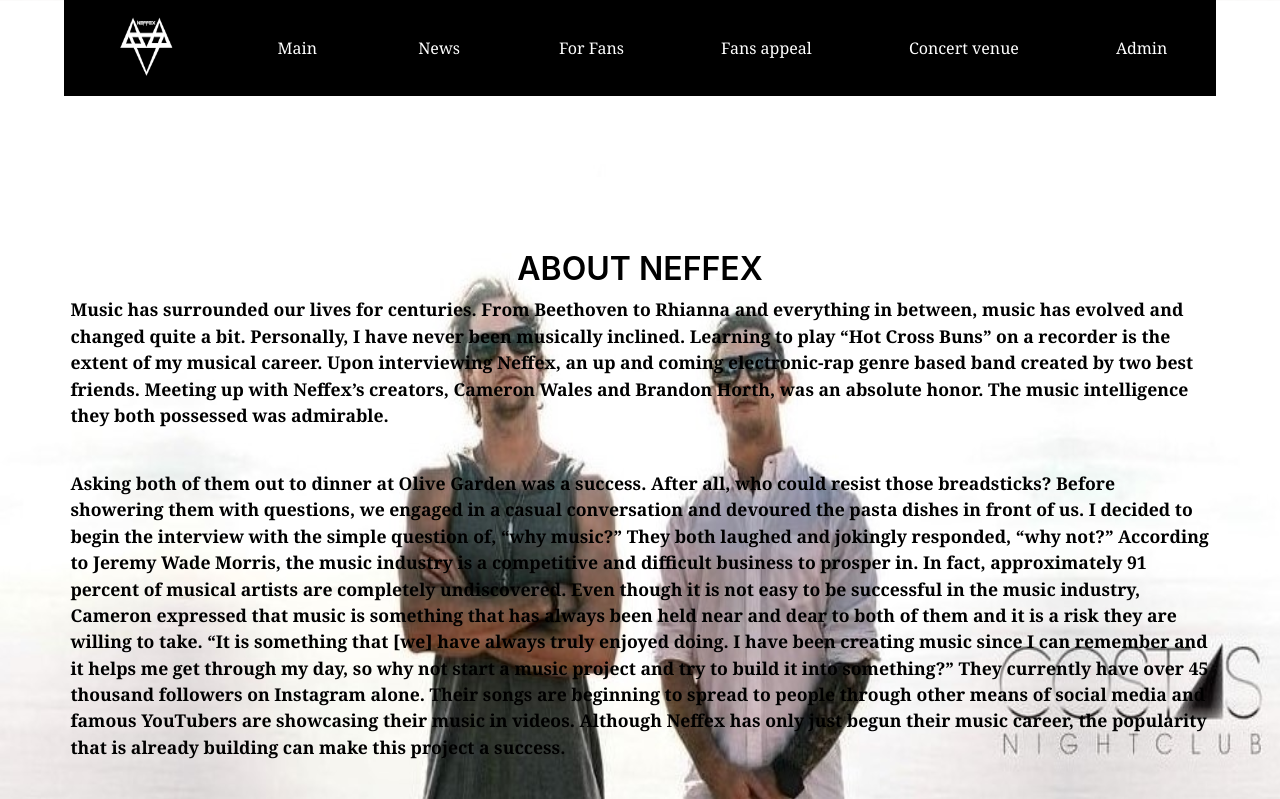
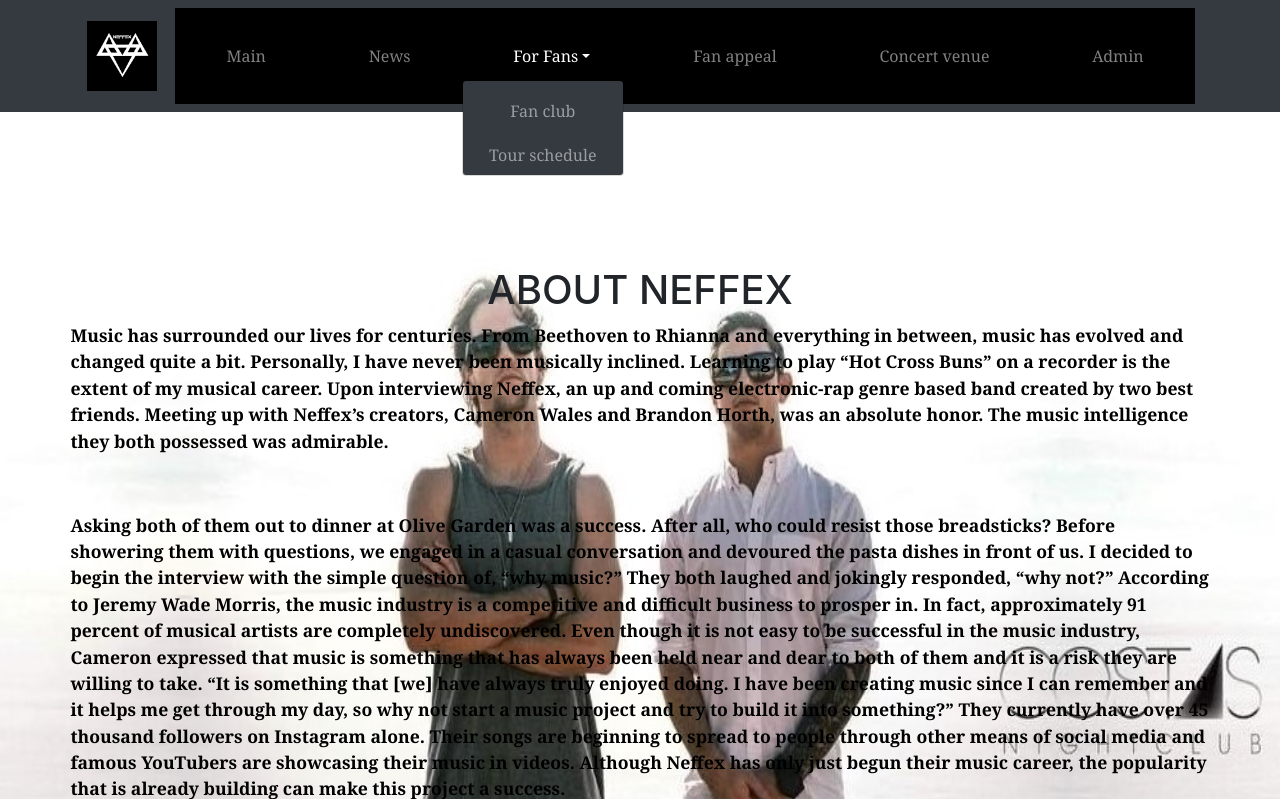
Before and after one commit to petryshyyn/Web_programming_lab1, a plain HTML site: page index.html in a window 1280 px wide. Both pictures are taken after a click on the item "For Fans". Shown: the top 799 px of the page. Drawn offline with nearby package versions, Linux system fonts and the light colour scheme.

Commit message:
change header

```diff
--- a/index.html
+++ b/index.html
@@ -1,34 +1,56 @@
-<!DOCTYPE html>
 <html lang="en">
 <head>
     <meta charset="UTF-8">
     <title>NEFFEX</title>
-    <link rel="stylesheet" href="https://maxcdn.bootstrapcdn.com/bootstrap/4.0.0/css/bootstrap.min.css" integrity="sha384-Gn5384xqQ1aoWXA+058RXPxPg6fy4IWvTNh0E263XmFcJlSAwiGgFAW/dAiS6JXm" crossorigin="anonymous">
-    <script src="https://maxcdn.bootstrapcdn.com/bootstrap/4.0.0/js/bootstrap.min.js" integrity="sha384-JZR6Spejh4U02d8jOt6vLEHfe/JQGiRRSQQxSfFWpi1MquVdAyjUar5+76PVCmYl" crossorigin="anonymous"></script>
-    <script src="https://code.jquery.com/jquery-3.2.1.slim.min.js" integrity="sha384-KJ3o2DKtIkvYIK3UENzmM7KCkRr/rE9/Qpg6aAZGJwFDMVNA/GpGFF93hXpG5KkN" crossorigin="anonymous"></script>
-    <script src="https://cdnjs.cloudflare.com/ajax/libs/popper.js/1.12.9/umd/popper.min.js" integrity="sha384-ApNbgh9B+Y1QKtv3Rn7W3mgPxhU9K/ScQsAP7hUibX39j7fakFPskvXusvfa0b4Q" crossorigin="anonymous"></script>
     <link rel="stylesheet"
           type="text/css"
           href="style.css"/>
+    <script src="https://code.jquery.com/jquery-3.2.1.slim.min.js" integrity="sha384-KJ3o2DKtIkvYIK3UENzmM7KCkRr/rE9/Qpg6aAZGJwFDMVNA/GpGFF93hXpG5KkN" crossorigin="anonymous"></script>
+    <link rel="stylesheet" href="https://maxcdn.bootstrapcdn.com/bootstrap/4.0.0/css/bootstrap.min.css" integrity="sha384-Gn5384xqQ1aoWXA+058RXPxPg6fy4IWvTNh0E263XmFcJlSAwiGgFAW/dAiS6JXm" crossorigin="anonymous">
+    <script src="https://maxcdn.bootstrapcdn.com/bootstrap/4.0.0/js/bootstrap.min.js" integrity="sha384-JZR6Spejh4U02d8jOt6vLEHfe/JQGiRRSQQxSfFWpi1MquVdAyjUar5+76PVCmYl" crossorigin="anonymous"></script>
+    <script src="https://cdnjs.cloudflare.com/ajax/libs/popper.js/1.12.9/umd/popper.min.js" integrity="sha384-ApNbgh9B+Y1QKtv3Rn7W3mgPxhU9K/ScQsAP7hUibX39j7fakFPskvXusvfa0b4Q" crossorigin="anonymous"></script>
 </head>
 <body>
-<nav>
-<ul>
-    <img class="logo" src="logo.png">
-    <a href="http://localhost:63342/Lab2/index.html?_ijt=3hladlikbmd7l1oqm9asqsug5f"><li>Main</li></a>
-    <a href="http://localhost:63342/Lab3/index.html?_ijt=9u6btg4egr3bhrobo27bak87n3"><li>News</li></a>
-    <div class="dropdown">
-        <li>For Fans</li>
-        <div class="dropdown-child">
-            <li>Fan club</li>
-            <li>Тour schedule</li>
-            <li>Lyrics</li>
+<nav class="navbar navbar-1 navbar-expand-sm fixed-top navbar-dark bg-dark">
+    <div class="container">
+        <a class="navbar-brand" href="#"><img src="logo.png" width="70" height="70"></a>
+        <button class="navbar-toggler" type="button" data-toggle="collapse" data-target="#navbar1">
+            <span class="navbar-toggler-icon"></span>
+        </button>
+        <div class="collapse navbar-collapse" id="navbar1">
+            <ul class="navbar-nav nav nav-fill w-100">
+                <li class="nav-item">
+                    <a class="nav-link " href="#">Main</a>
+                </li>
+                <li class="nav-item">
+                    <a class="nav-link" href="#">News</a>
+                </li>
+                <li class="dropdown nav-item">
+                    <a href="#" class="dropdown-toggle nav-link" data-toggle="dropdown">For Fans</a>
+                    <ul class="dropdown-menu navbar-dark bg-dark nav-item" role="menu">
+                        <li>
+                            <a class="nav-link" href="#">Fan club</a>
+                        </li>
+                        <li>
+                            <a class="nav-link" href="#">Tour schedule</a>
+                        </li>
+                        <li>
+                            <a class="nav-link" href="#">Lyrics</a>
+                        </li>
+                    </ul>
+                </li>
+                <li class="nav-item">
+                    <a class="nav-link" href="#">Fan appeal</a>
+                </li>
+                <li class="nav-item">
+                    <a class="nav-link" href="#">Concert venue</a>
+                </li>
+                <li class="nav-item">
+                    <a class="nav-link" href="#">Admin</a>
+                </li>
+            </ul>
         </div>
     </div>
-    <li>Fans appeal</li>
-    <li>Concert venue</li>
-    <li>Admin</li>
-</ul>
 </nav>
 <p class="step"></p>
 <h1 align="center">ABOUT NEFFEX</h1>
@@ -54,13 +76,6 @@
     are beginning to spread to people through other means of social media and famous YouTubers are showcasing
     their music in videos. Although Neffex has only just begun their music career, the popularity that is already
     building can make this project a success.
-</p>
-<br>
-<p>
-Although the music industry is a tough business to grow in, it is not impossible to become successful. If the
-passion and talent is there, then that is half the battle. Neffex is ready to rock and will not let anything get in
-the way of their success. Dropping a new song every week and having an ever-growing fan base, things are
-only looking up for Neffex.
 </p>
 <br>
 <h1 align="center">ALBUMS</h1>
@@ -89,7 +104,7 @@
     </tr>
 </table>
 <br>
-<footer>
+<footer class="navbar-dark bg-dark">
     <p>© 2015 NEFFEX</p>
     <p><a href="  https://www.facebook.com/Neffexmusic/">Facebook</a>
         <a href="https://www.youtube.com/channel/UCBefBxNTPoNCQBU_Lta6Nvg">YouTube</a>
```
